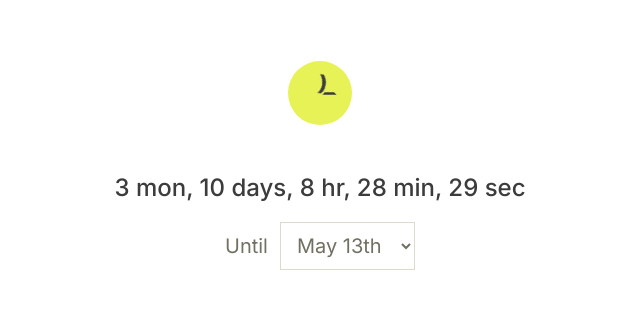
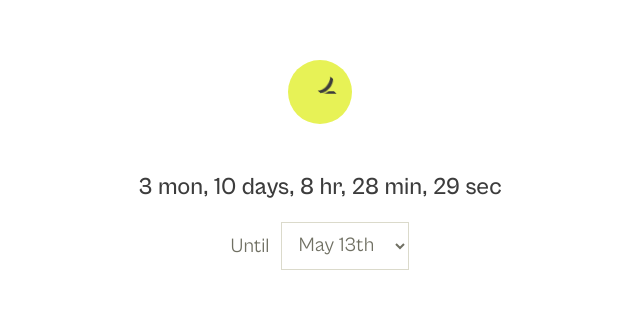
Before and after one commit to bztravis/briantravis-dot-dev, a Next.js app: page /ramping-up in a window 1280 px wide. Shown: the part 231-540 px from the top of the page, without its empty margins (320-960 px from the left). Built offline with nearby package versions, Linux system fonts and the light colour scheme.

Commit message:
Fix font populating to all pages

```diff
--- a/app/layout.tsx
+++ b/app/layout.tsx
@@ -1,12 +1,15 @@
-import type { Metadata } from "next";
-import { Inter } from "next/font/google";
-import "./globals.css";
+import type { Metadata } from 'next';
+import localFont from 'next/font/local';
+import './globals.css';
 
-const inter = Inter({ subsets: ["latin"] });
+const CabinetGrotesk = localFont({
+  src: '../public/fonts/CabinetGrotesk-Variable.ttf',
+  display: 'swap',
+});
 
 export const metadata: Metadata = {
-  title: "Create Next App",
-  description: "Generated by create next app",
+  title: 'Create Next App',
+  description: 'Generated by create next app',
 };
 
 export default function RootLayout({
@@ -15,8 +18,8 @@ export default function RootLayout({
   children: React.ReactNode;
 }>) {
   return (
-    <html lang="en">
-      <body className={inter.className}>{children}</body>
+    <html lang='en'>
+      <body className={CabinetGrotesk.className}>{children}</body>
     </html>
   );
 }
--- a/app/page.tsx
+++ b/app/page.tsx
@@ -1,15 +1,8 @@
-import localFont from 'next/font/local';
-import { styleBuilder } from '@/utils/styleBuilder';
 import styles from './page.module.scss';
-
-const CabinetGrotesk = localFont({
-  src: '../public/fonts/CabinetGrotesk-Variable.ttf',
-  display: 'swap',
-});
 
 export default function Home() {
   return (
-    <div className={styleBuilder([styles.container, CabinetGrotesk.className])}>
+    <div className={styles.container}>
       <div>
         <p>brian travis [dot] dev</p>
         <div className={styles.links}>
--- a/components/Clock/Clock.module.scss
+++ b/components/Clock/Clock.module.scss
@@ -13,7 +13,7 @@
   .minuteHand {
     margin-top: 17px;
     margin-left: 16px;
-    animation: rotate 1s cubic-bezier(.4, .01, .1, 1.01) infinite;
+    animation: rotate 1s cubic-bezier(.29, .63, 0, 1.06) infinite;
     animation-delay: 0.9s;
   }
 }
--- a/components/Countdown/Countdown.module.scss
+++ b/components/Countdown/Countdown.module.scss
@@ -17,10 +17,11 @@
     justify-content: center;
     align-items: center;
     gap: 12px;
+    font-size: 20px;
+    font-weight: 400;
 
     >p {
       display: inline;
-      font-size: 20px;
       color: var(--text-secondary);
     }
 
@@ -29,8 +30,9 @@
       padding: 8px 12px;
       border: var(--ramp-light) 1px solid;
       border-radius: 0;
-      font-size: 20px;
+      font-size: inherit;
       font-family: inherit;
+      font-weight: inherit;
       color: var(--text-secondary);
       background: white;
       transition: border 0.3s;
```
